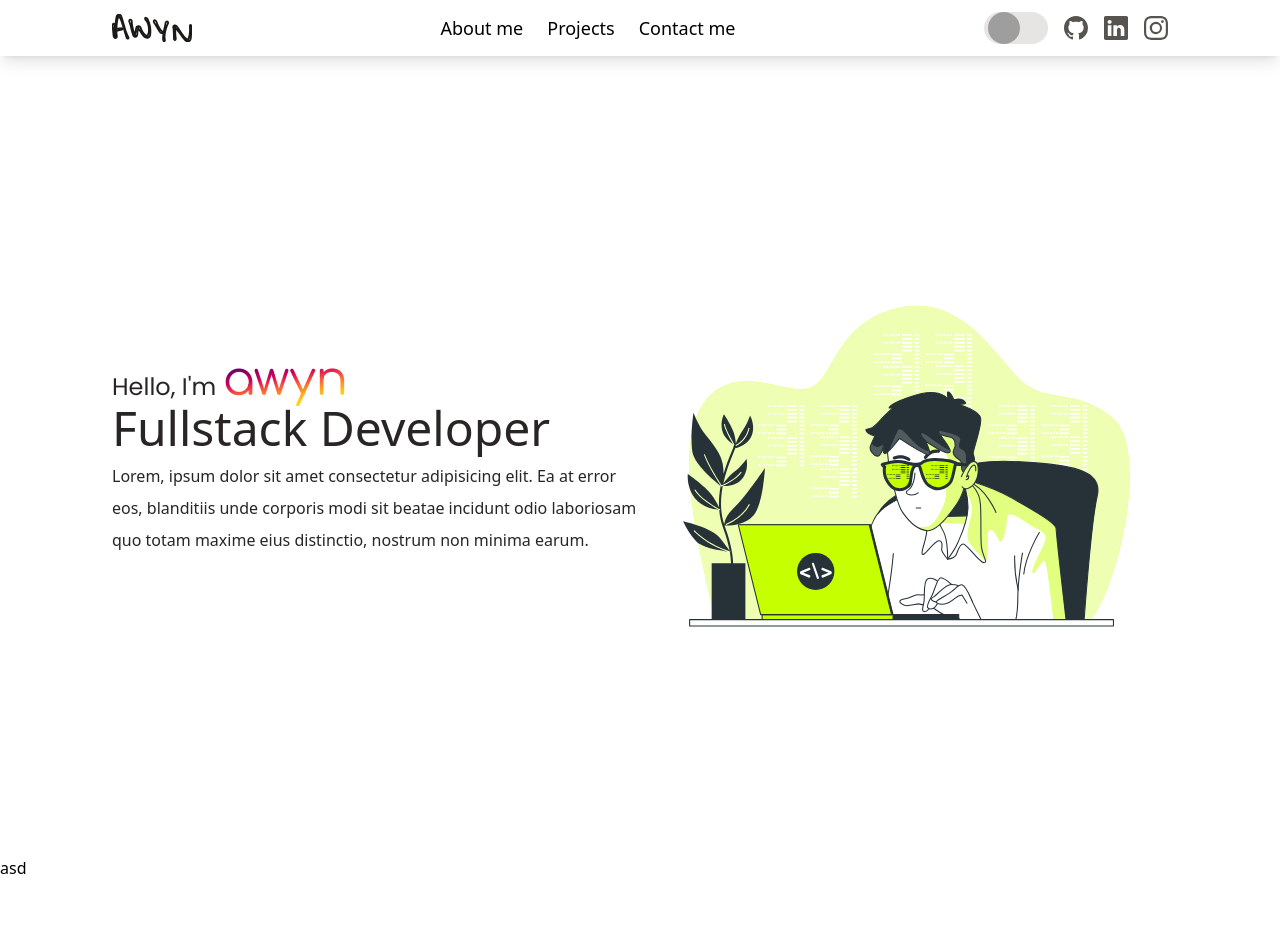
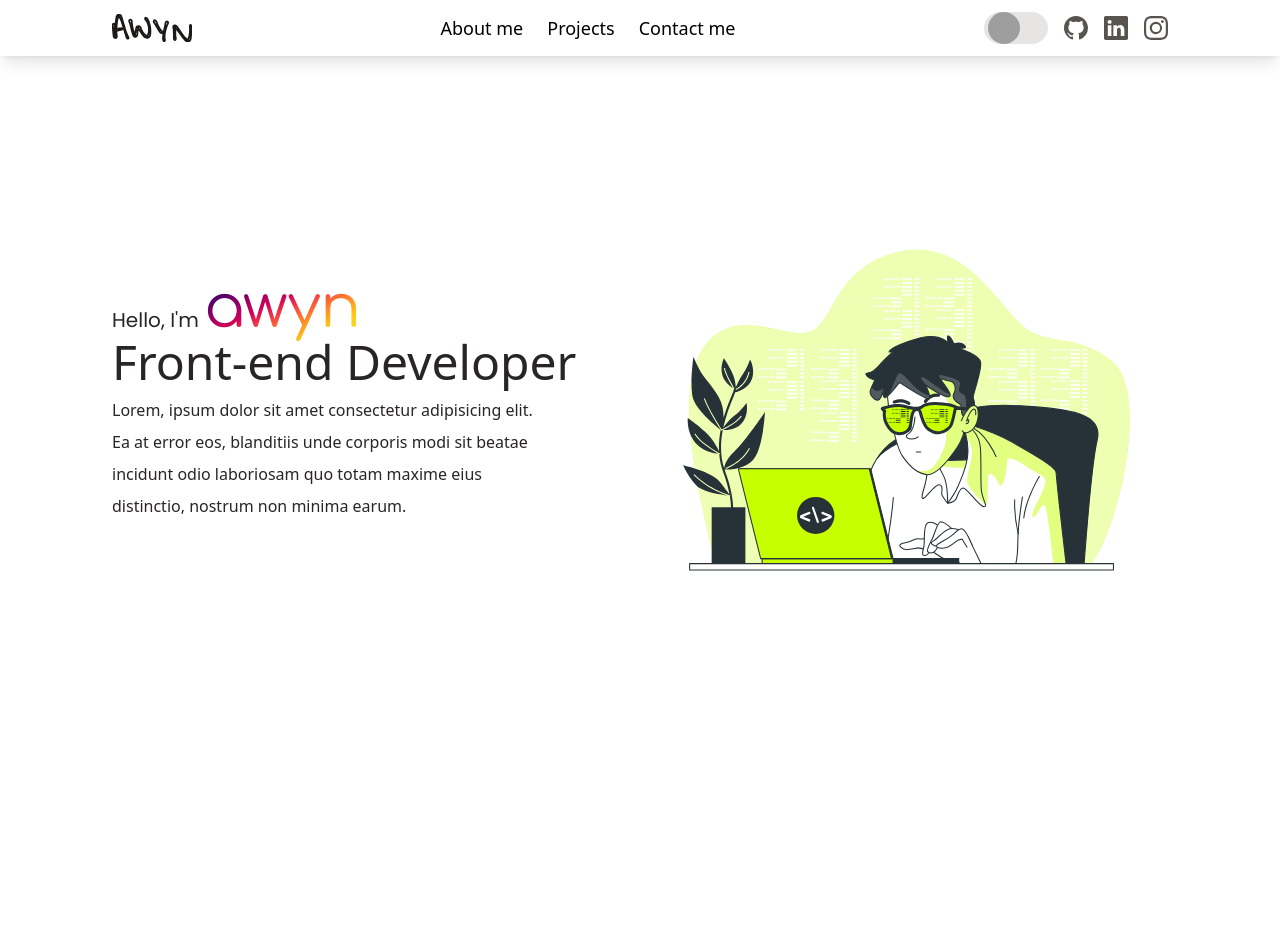
Before and after one commit to awyyyn/awyyyn.github.io, a React (Vite) app: page / in a window 1280 px wide. Shown: the top 952 px of the page. Before the commit the page ends 880 px from the top, so only its background shows below. Built offline with nearby package versions, Linux system fonts and the light colour scheme; grey boxes are pictures that could not be loaded.

Commit message:
Refactor App component and update Hero component

```diff
--- a/src/App.tsx
+++ b/src/App.tsx
@@ -3,17 +3,16 @@ const Navbar = lazy(() => import("./components/navbar/index"));
 import { BsChevronLeft } from "react-icons/bs";
 import { IconBase } from "react-icons";
 import Hero from "./components/hero";
+import Projects from "./components/projects";
 
 function App() {
 	const [isNavOpen, setIsNavOpen] = useState(false);
-	// useEffect(() => {
-	// 	window.addEventListener("resize", () => {
-	// 		console.log(window.screen.width);
-	// 	});
-	// }, []);
 
 	return (
-		<div className="relative h-screen w-screen">
+		<div
+			className={`relative h-screen w-screen ${
+				isNavOpen && "overflow-y-hidden"
+			}`}>
 			<header className="relative">
 				<Suspense>
 					<Navbar
@@ -38,9 +37,9 @@ function App() {
 				</button>
 			</header>
 
-			<main className="">
+			<main>
 				<Hero />
-				<h1>asd</h1>
+				<Projects />
 			</main>
 		</div>
 	);
--- a/src/components/hero/index.tsx
+++ b/src/components/hero/index.tsx
@@ -2,9 +2,9 @@ import hero from "../../assets/hero.svg";
 import { motion } from "framer-motion";
 function Hero() {
 	return (
-		<section className="h-screen sm:min-h-[600px] sm:h-screen md:max-h-[800px] lg:max-h-[900px] xl:max-h-[900px] overflow-hidden relative flex flex-col flex-wrap sm:flex-row px-10 md:px-28 ld:px-32 ">
-			<div className="min-h-[50%] sm:max-w-[50%] sm:h-full   justify-center flex flex-col">
-				<h1 className="text text-2xl font-poppins ">
+		<section className="dark:bg-[#1b1b1c] h-screen sm:min-h-[600px] overflow-x-hidden sm:h-screen md:max-h-[800px] lg:max-h-[900px] xl:max-h-[900px] overflow-scroll relative flex flex-col justify-center flex-wrap items-center px-10 md:px-16 lg:px-28   ">
+			<div className="min-h-[40%]  sm:max-w-[50%] min-w-[300px] sm:h-full relative justify-center flex flex-col ">
+				<h1 className="text text-xl font-poppins ">
 					Hello, <span className="">I&apos;m</span>{" "}
 					<motion.span
 						initial={{
@@ -22,21 +22,21 @@ function Hero() {
 							repeat: Infinity,
 							repeatDelay: 0.3,
 						}}
-						className="font-comfortaa text-5xl text-transparent bg-clip-text bg-gradient-to-tr from-yellow-200 to-blue-[#61A3BA] via-orange-500">
+						className="font-comfortaa text-6xl text-transparent bg-clip-text bg-gradient-to-tr from-yellow-200 to-blue-[#61A3BA] via-orange-500">
 						awyn
 					</motion.span>
 				</h1>
-				<h1 className="text-5xl text">Fullstack Developer</h1>
-				<p className="text leading-loose mt-2">
+				<h1 className="text-5xl text">Front-end Developer</h1>
+				<p className="text leading-loose mt-2 max-w-[80%]">
 					Lorem, ipsum dolor sit amet consectetur adipisicing elit. Ea at error
 					eos, blanditiis unde corporis modi sit beatae incidunt odio laboriosam
 					quo totam maxime eius distinctio, nostrum non minima earum.
 				</p>
 			</div>
-			<div className="min-h-[50%] flex items-center justify-center sm:h-full  sm:w-[50%]  ">
+			<div className="min-h-[40%]  flex items-center relative w-full  justify-center  min-w-[300px] max-w-[50%] max-h-fit sm:w-[50%]  ">
 				<img
 					src={hero}
-					className="object-contain  sm:m-auto  sm:min-h-[600px]   min-w-full -scale-x-[1]"
+					className="object-contain  sm:m-auto  sm:min-h-[600px] static overflow-hidden  -scale-x-[1]"
 				/>
 			</div>
 		</section>
--- a/src/components/navbar/index.tsx
+++ b/src/components/navbar/index.tsx
@@ -106,11 +106,13 @@ function Navbar({ isOpen }: NavbarProps) {
 
 	return (
 		<>
-			<nav className="hidden md:flex relative  justify-between items-center shadow-lg px-28 py-3 dark:bg-[#232324]">
-				<div className="object-contain h-full w-20">
+			<nav className="hidden md:flex md:fixed md:w-full md:z-10 relative  justify-between items-center backdrop-blur-lg	 shadow-lg md:px-16 lg:px-28 py-3 dark:bg-[#232324]">
+				{/* <div className="w-full h-full left-0 dark:hidden bg-blend-exclusion top-0 absolute blur-3xl" /> */}
+
+				<div className="object-contain h-full w-20 z-10">
 					<Logo />
 				</div>
-				<div className="flex gap-x-6">
+				<div className="flex gap-x-6 z-10">
 					<a href="#" className="link">
 						About me
 					</a>
@@ -121,7 +123,7 @@ function Navbar({ isOpen }: NavbarProps) {
 						Contact me
 					</a>
 				</div>
-				<div className="flex gap-x-4 items-center">
+				<div className="flex gap-x-4 items-center z-10">
 					<Switch />
 					{icons.map(({ link, icon }, indx) => (
 						<a href={link} key={indx} target="_blank" className="icons">
@@ -139,7 +141,7 @@ function Navbar({ isOpen }: NavbarProps) {
 						animate={"animate"}
 						exit={"animateOut"}
 						className="md:hidden h-screen w-screen absolute left-0 top-0 z-[99]">
-						<div className="relative w-full h-full  ">
+						<div className="relative w-full h-full   ">
 							{/* <button className="z-50 absolute" onClick={handleClick}>
 								Close
 							</button> */}
--- /dev/null
+++ b/src/components/projects/index.tsx
@@ -0,0 +1,11 @@
+function index() {
+	return (
+		<section className="dark:bg-[#1b1b1c] h-screen sm:min-h-[600px] overflow-x-hidden sm:h-screen md:max-h-[800px] lg:max-h-[900px] xl:max-h-[900px] overflow-scroll relative flex flex-col justify-center flex-wrap items-center px-10 md:px-16 lg:px-28   ">
+			<div>
+				<h1>Projects</h1>
+			</div>
+		</section>
+	);
+}
+
+export default index;
```
Also changed, not shown: src/main.tsx (+9 -9 lines).
